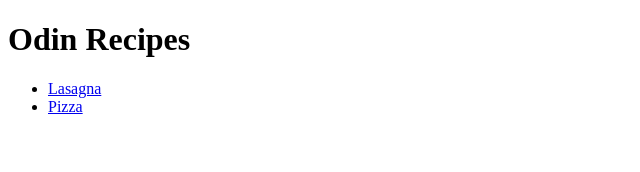
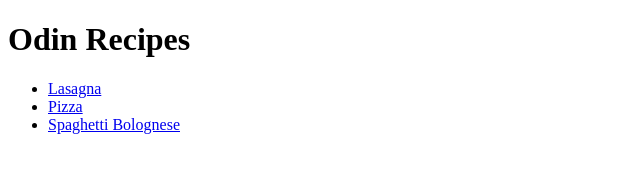
Before and after one commit to cylph/odin-recipes, a plain HTML site: page index.html in a window 1280 px wide. Shown: the whole page, without its empty margins (0-640 px from the left). Drawn offline with Linux system fonts and the light colour scheme.

Commit message:
Update index.html to include link to spaghetti bolognese recipe

```diff
--- a/index.html
+++ b/index.html
@@ -9,6 +9,7 @@
         <ul>
             <li><a href="recipes/lasagna.html">Lasagna</a></li>
             <li><a href="recipes/pizza.html">Pizza</a></li>
+            <li><a href="recipes/spaghetti_bolognese.html">Spaghetti Bolognese</a></li>
         </ul>
     </body>
 </html>
```
